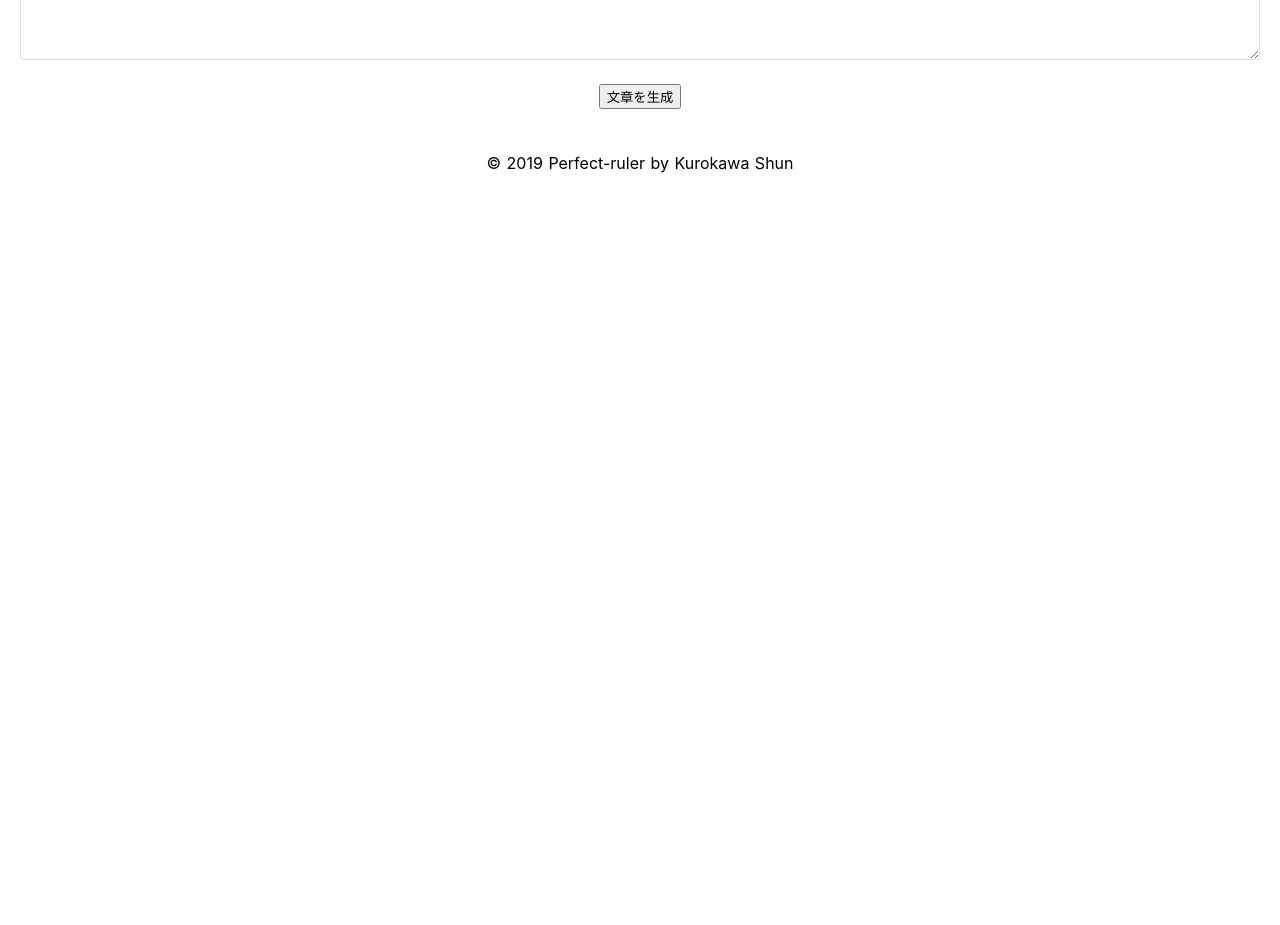
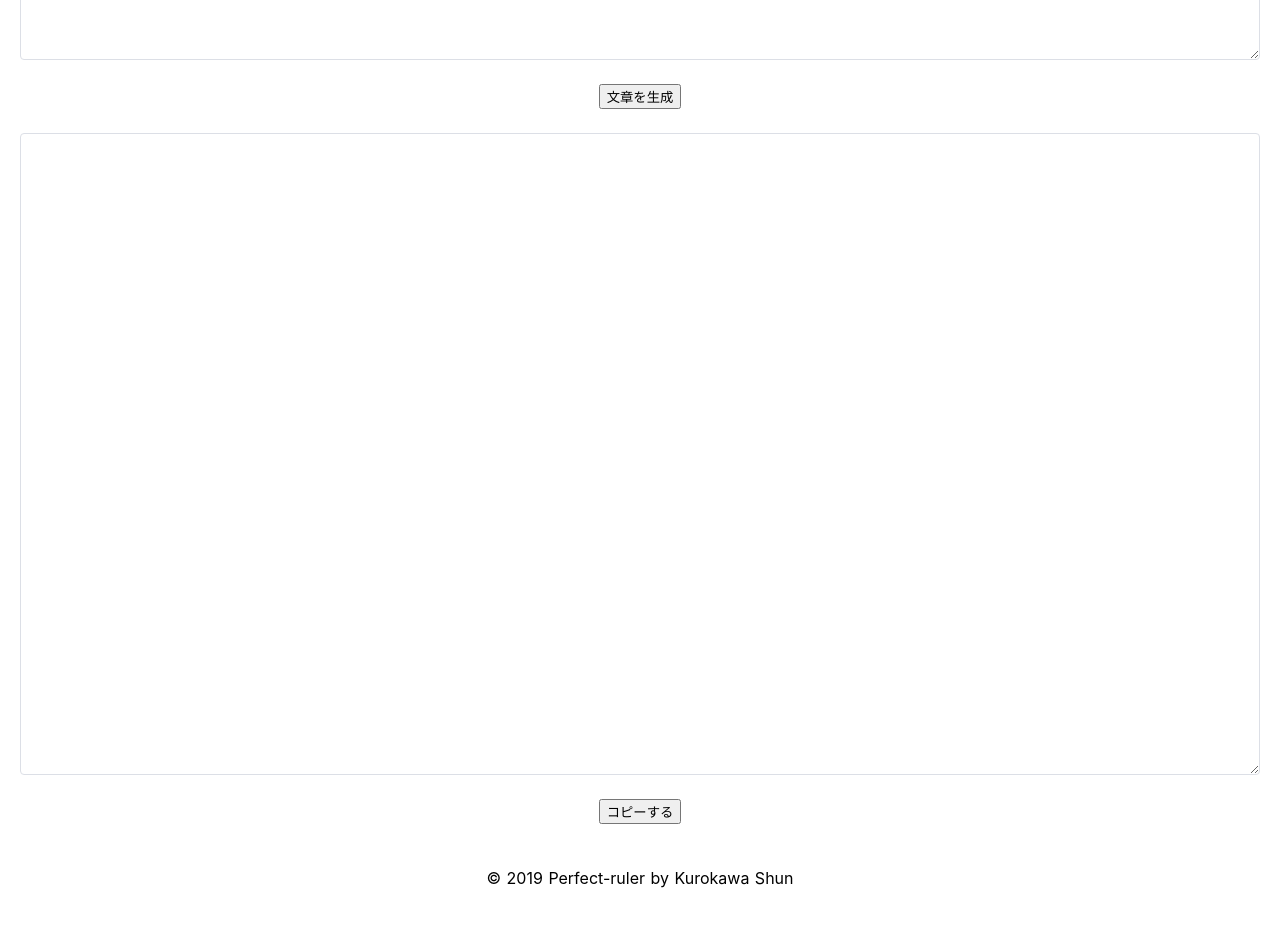
Before and after one commit to kurocraft0312/Perfect-ruler, a Nuxt app in the folder Perfect-ruler/: page / in a window 1280 px wide. Shown: the part 2480-3405 px from the top of the page. Before the commit the page ends 2693 px from the top, so only its background shows below. Built offline with nearby package versions, Linux system fonts and the light colour scheme.

Commit message:
文章生成用のボックスを実装。

```diff
--- a/Perfect-ruler/pages/index.vue
+++ b/Perfect-ruler/pages/index.vue
@@ -11,6 +11,13 @@
       </div>
       <div class="create">
         <input type="button" value="文章を生成">
+      </div>
+      <div>
+        <!-- 自動出力用のテキストエリア -->
+        <el-input type="textarea" :rows="30" v-model="textarea"></el-input>
+      </div>
+      <div class="copy">
+        <input type="button" value="コピーする">
       </div>
     </el-main>
     <el-footer>
@@ -69,6 +76,10 @@ export default {
     margin: 24px 0;
     text-align: center;
   }
+  .copy {
+    margin: 24px 0;
+    text-align: center;
+  }
   .copyright {
     text-align: center;
   }
```
